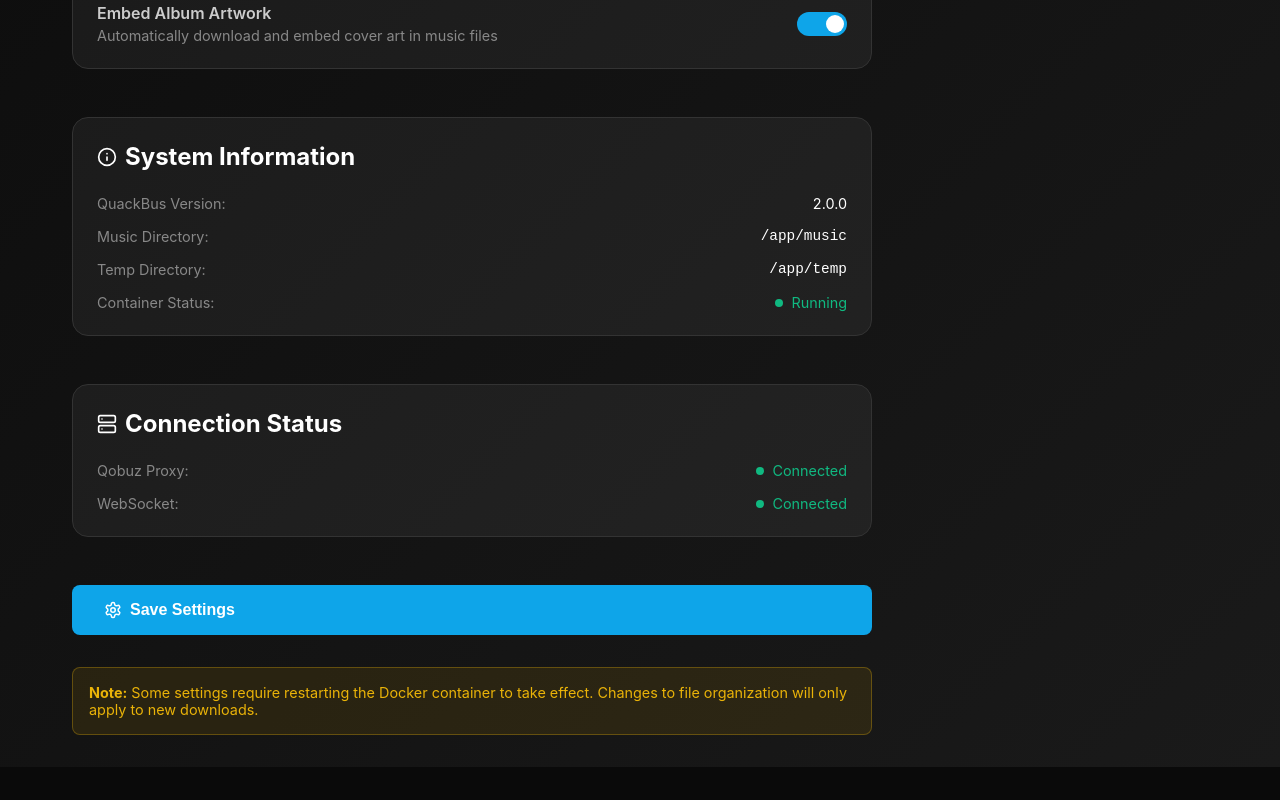
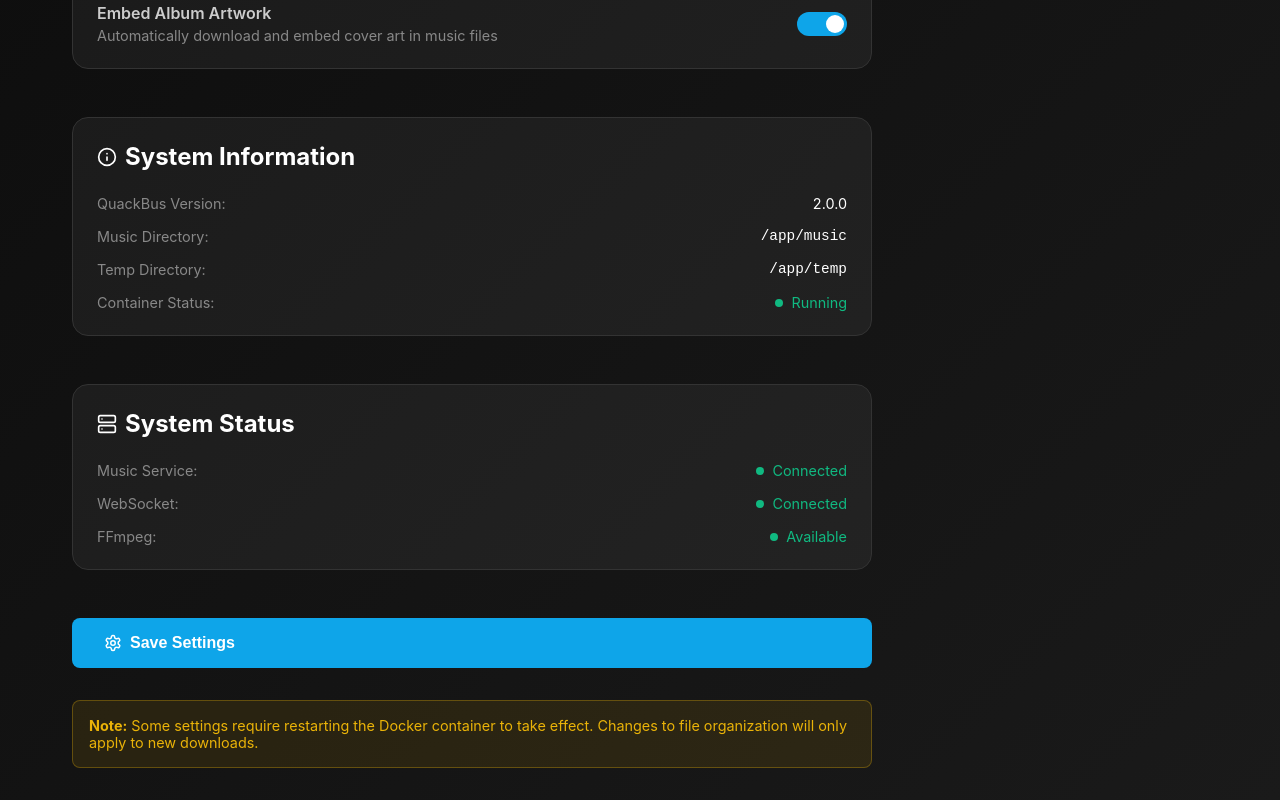
Before and after one commit to Elliotonthenet18/QuackBus, a React (Create React App) app in the folder client/: page /settings in a window 1280 px wide. Shown: the part 776-1576 px from the top of the page. Before the commit the page ends 1543 px from the top, so only its background shows below. Built offline with nearby package versions, Linux system fonts and the light colour scheme; no server answers; the HTML template or start-up script is replaced by a standard one.

Commit message:
Update SettingsPage.js

```diff
--- a/client/src/components/SettingsPage.js
+++ b/client/src/components/SettingsPage.js
@@ -250,12 +250,12 @@ const SettingsPage = () => {
         <div className="card">
           <h2 style={{ display: 'flex', alignItems: 'center', gap: '0.5rem', marginBottom: '1.5rem', color: '#ffffff' }}>
             <Server size={20} />
-            Connection Status
+            System Status
           </h2>
 
           <div style={{ display: 'grid', gap: '1rem', fontSize: '0.9rem' }}>
             <div style={{ display: 'flex', justifyContent: 'space-between' }}>
-              <span style={{ color: '#888' }}>Qobuz Proxy:</span>
+              <span style={{ color: '#888' }}>Music Service:</span>
               <span style={{ color: '#10b981', display: 'flex', alignItems: 'center', gap: '0.5rem' }}>
                 <div style={{ width: '8px', height: '8px', borderRadius: '50%', background: '#10b981' }}></div>
                 Connected
@@ -266,6 +266,13 @@ const SettingsPage = () => {
               <span style={{ color: '#10b981', display: 'flex', alignItems: 'center', gap: '0.5rem' }}>
                 <div style={{ width: '8px', height: '8px', borderRadius: '50%', background: '#10b981' }}></div>
                 Connected
+              </span>
+            </div>
+            <div style={{ display: 'flex', justifyContent: 'space-between' }}>
+              <span style={{ color: '#888' }}>FFmpeg:</span>
+              <span style={{ color: '#10b981', display: 'flex', alignItems: 'center', gap: '0.5rem' }}>
+                <div style={{ width: '8px', height: '8px', borderRadius: '50%', background: '#10b981' }}></div>
+                Available
               </span>
             </div>
           </div>
```
